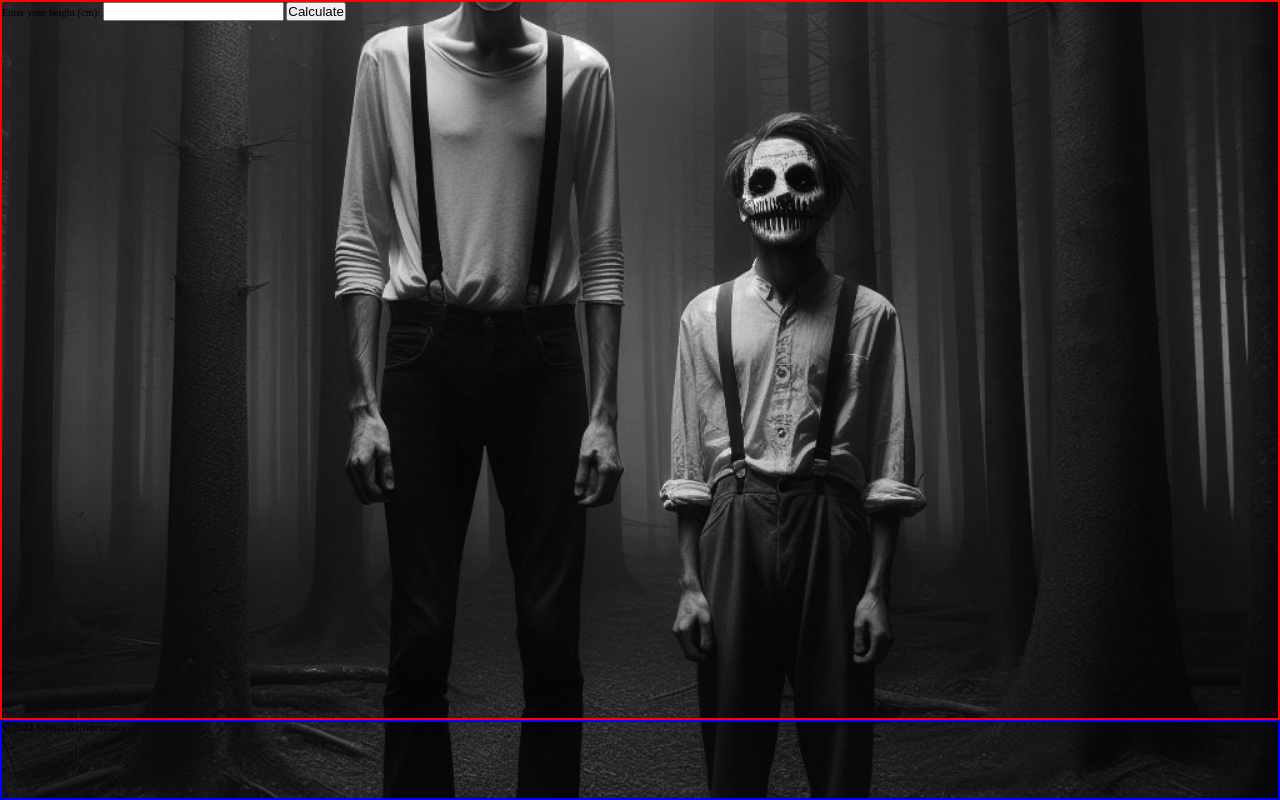
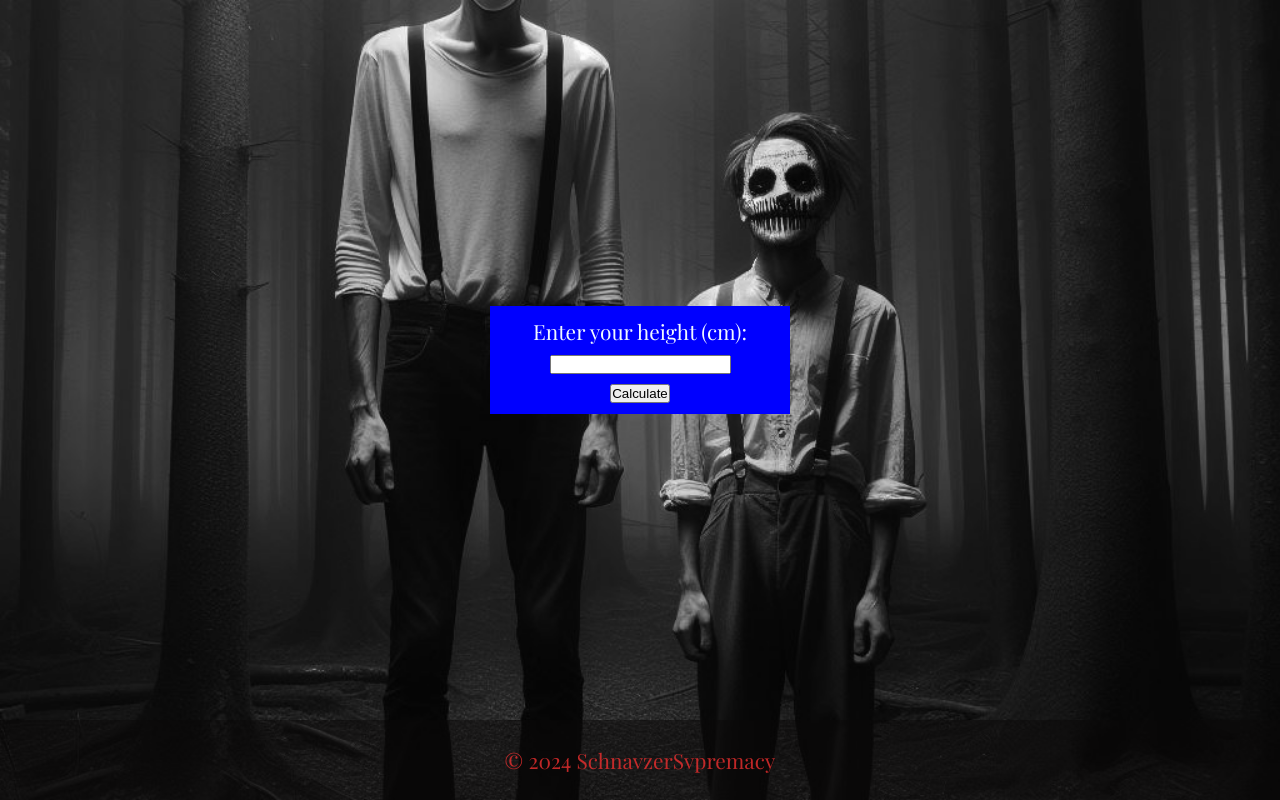
Before and after one commit to schnavzer480/height-calculator, a plain HTML site: page index.html in a window 1280 px wide. Drawn offline with nearby package versions, Linux system fonts and the light colour scheme.

Commit message:
styled box

```diff
--- a/styles.css
+++ b/styles.css
@@ -1,4 +1,4 @@
-
+@import url('https://fonts.googleapis.com/css2?family=Playfair+Display&display=swap');
 
 * {
     margin: 0;
@@ -8,6 +8,9 @@
 
 :root {
     font-size: 65.2%;
+    font-family: 'Playfair Display', serif;
+    --black: rgba(11, 10, 10, 0.496);
+    --red: rgba(234, 48, 48, 0.818);
 }
 
 nav, header, main, footer, section {
@@ -26,12 +29,33 @@ nav, header, main, footer, section {
 
 main {
     height: 90vh;
+    display: flex;
+    flex-direction: column;
+    justify-content: center;
+    align-items: center;
+}
 
-    border: 2px solid red;
+.box {
+    width: 300px;
+    height: auto;
+    background-color: blue;
+    color:aliceblue;
+    font-size: 2rem;
+    display: flex;
+    flex-direction: column;
+    justify-content: center;
+    align-items: center;
+    gap: 1rem;
+    padding: 1rem 0 1rem 0;
 }
 
 footer {
     height: 10vh;
-
-    border: 2px solid blue;
+    display: flex;
+    flex-direction: column;
+    justify-content: center;
+    align-items: center;
+    font-size: 2rem;
+    background-color: var(--black);
+    color: var(--red);
 }
```
